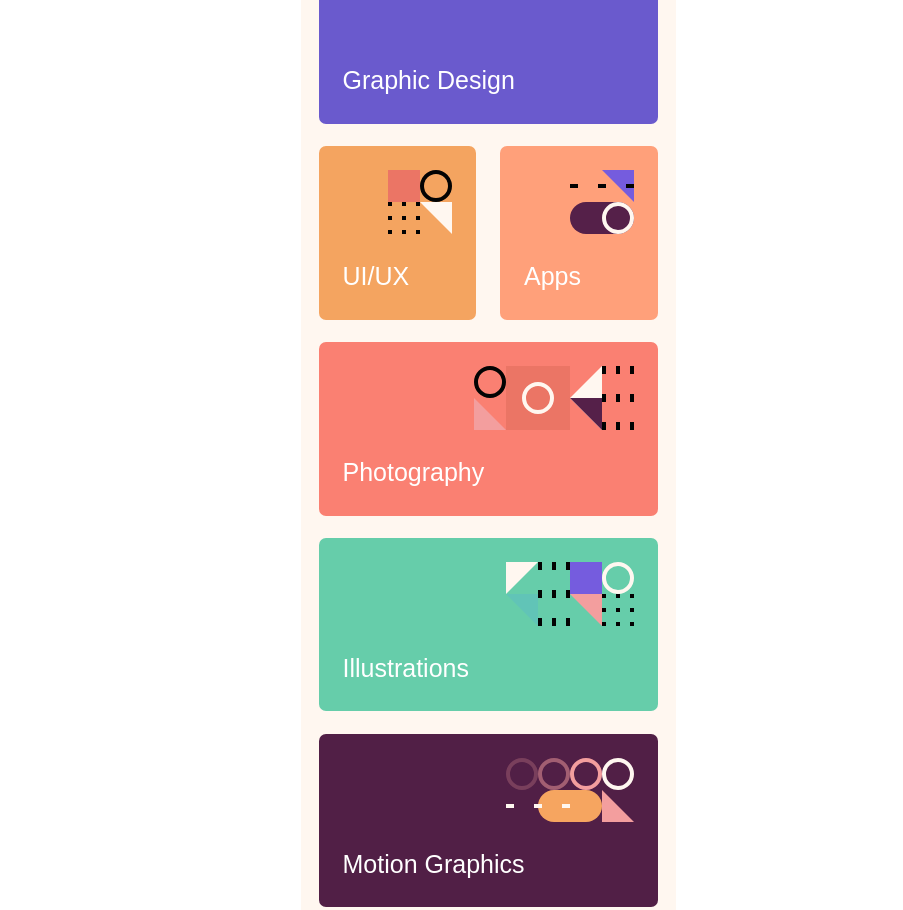
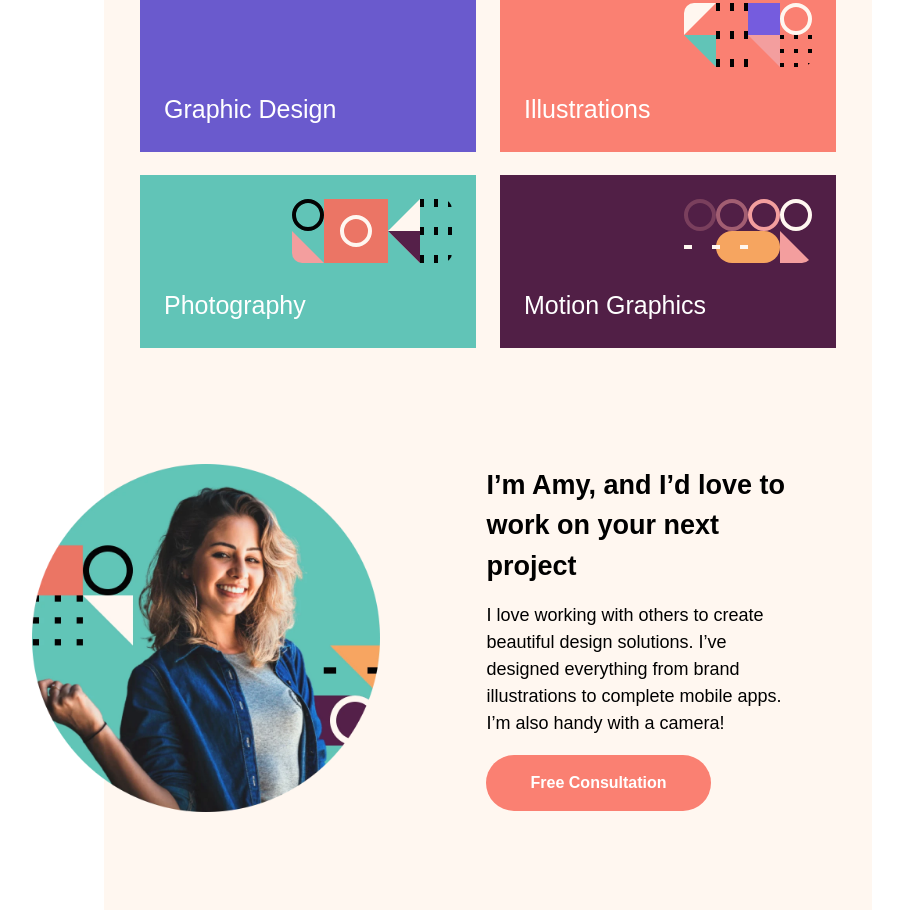
Before and after one commit to arfernn/single-page-portfolio, a plain HTML site: page index.html in a window 1280 px wide. Shown: the part 582-1492 px from the top of the page, without its empty margins (152-1055 px from the left). Drawn offline with Linux system fonts and the light colour scheme.

Commit message:
Tablet layout finished

```diff
--- a/index.html
+++ b/index.html
@@ -32,6 +32,7 @@
         <div class="index__item">
           <div>
             <img
+           class="img"
             src="assets/pattern-graphic-design.svg"
               alt="Enumeration item: graphic design"
             />
@@ -40,13 +41,19 @@
         </div>
         <div class="index__item">
           <div>
-            <img src="assets/pattern-ui-ux.svg" alt="Enumeration item: UI" />
+            <img src="assets/pattern-ui-ux.svg"
+              class="img"
+            alt="Enumeration item: UI" />
           </div>
           <span>UI/UX</span>
         </div>
         <div class="index__item">
           <div>
-            <img src="assets/pattern-apps.svg" alt="Enumeration item: Apps" />
+            <img
+              src="assets/pattern-apps.svg"
+              class="img"
+              alt="Enumeration item: Apps"
+            />
           </div>
           <span>Apps</span>
         </div>
@@ -55,6 +62,7 @@
             <img
               src="assets/pattern-photography.svg"
               alt="Enumeration item: Photography"
+              class="img"
             />
           </div>
           <span>Photography</span>
@@ -64,6 +72,7 @@
             <img
               src="assets/pattern-illustrations.svg"
               alt="Enumeration item: Illustrations"
+              class="img"
             />
           </div>
           <span>Illustrations</span>
@@ -72,12 +81,15 @@
           <div>
             <img
               src="assets/pattern-motion-graphics.svg"
+              class="img"
               alt="Enumeration item: Motion Graphics"
             />
           </div>
           <span>Motion Graphics</span>
         </div>
       </div>
+
+      <div class="details">
         <div class="picture-container">
           <img
             class="profile-picture"
@@ -88,11 +100,12 @@
         <div class="presentation">
           <h2>I’m Amy, and I’d love to work on your next project</h2>
           <p class="presentation__description">
-          I love working with others to create beautiful design solutions. I’ve
-          designed everything from brand illustrations to complete mobile apps.
-          I’m also handy with a camera!
+            I love working with others to create beautiful design solutions.
+            I’ve designed everything from brand illustrations to complete mobile
+            apps. I’m also handy with a camera!
           </p>
           <button class="btn">Free Consultation</button>
+        </div>
       </div>
       <h2>My Work</h2>
       <div class="carousel">
@@ -119,9 +132,7 @@
       </div>
       <footer>
         <img class="logo" src="assets/logo.svg" alt="" />
-        <button class="btn">
-          Free Consultation
-        </button>
+        <button class="btn">Free Consultation</button>
       </footer>
     </main>
   </body>
--- a/style.css
+++ b/style.css
@@ -38,7 +38,10 @@ h1 {
   font-weight: 600;
   letter-spacing: -1px;
 }
-
+.presentation {
+  display: flex;
+  flex-flow: column;
+}
 .picture-container {
   width: 100%;
   padding-inline: 2.25rem;
@@ -67,7 +70,6 @@ h1 {
   display: flex;
   flex-flow: column;
   justify-content: space-between;
-  border-radius: 7px;
   color: white;
   font-size: 25px;
 }
@@ -122,6 +124,7 @@ h1 {
 
 .logo {
   width: 3rem;
+  border-radius: 0px;
 }
 
 .presentation {
@@ -140,12 +143,17 @@ h1 {
   color: white;
   background-color: salmon;
 }
-
+.details {
+  display: flex;
+  flex-flow: column;
+  align-items: center;
+}
 .slider {
   display: flex;
   scroll-behavior: smooth;
   overflow: hidden;
   margin-block: 1.7rem;
+  gap: 1rem;
   height: 11.5rem;
 }
 
@@ -224,6 +232,112 @@ footer > button {
   background-color: black;
 }
 
+img {
+  border-radius: 10px;
+}
+
+@media (min-width: 768px) {
+  main {
+    width: 768px;
+  }
+  .header {
+    padding: 2.25rem;
+  }
+  .btn {
+    padding-inline: 2.76rem;
+    height: 3.5rem;
+    font-size: 16px;
+  }
+  .header > button {
+    margin-right: 0.5rem;
+  }
+  .header > img {
+    width: 64px;
+  }
+  h1 {
+    font-size: 45px;
+    padding-block: 0.775rem;
+  }
+  .introduction > p {
+    width: 70%;
+    padding-bottom: 1.75rem;
+  }
+  .index {
+    padding: 2.25rem;
+    grid-template-columns: repeat(4, 1fr);
+    grid-template-rows: repeat(3, 1fr);
+  }
+  .index__item:nth-child(3) {
+    background-color: rgb(243, 158, 158);
+  }
+  .index__item:nth-child(4) {
+    background-color: rgb(97, 196, 183);
+  }
+
+  .index__item:nth-child(5) {
+    grid-column: 3 / 5;
+    grid-row: 2;
+    background-color: salmon;
+  }
+  .index__item:nth-child(6) {
+    grid-column: 3 / 5;
+  }
+  .picture-container {
+    align-self: flex-start;
+    width: 50%;
+    left: -110px;
+    padding-left: 0;
+    position: relative;
+    margin: 0;
+  }
+  .details {
+    flex-flow: row;
+    justify-content: center;
+    margin-top: 5rem;
+    margin-bottom: 8.5rem;
+  }
+  .presentation {
+    width: 40%;
+    margin: 0;
+    left: -40px;
+    position: relative;
+    text-align: left;
+    align-items: flex-start;
+  }
+  .slider {
+    margin-top: 4rem;
+    height: 22rem;
+    margin-bottom: 3.8rem;
+    gap: 1.5rem;
+  }
+  .slider-control {
+    margin-bottom: 1.5rem;;
+  }
+  .panel {
+    margin-inline: 2.3rem;
+    padding-bottom: 5rem;
+  }
+  .panel > p {
+    font-size: 18px;
+    padding-inline: 4rem;
+  }
+  footer {
+    padding: 2.25rem;
+  }
+  footer > button {
+    margin-right: 0.5rem;
+  }
+  .logo {
+    width: 4rem;
+  }
+}
+
+@media (min-width: 1300px) {
+  main {
+    width: 1440px;
+  }
+}
+
 /* CSS Resets */
 /*
   1. Use a more-intuitive box-sizing model.
```
Lines whose indentation alone changed are shown as unchanged.
